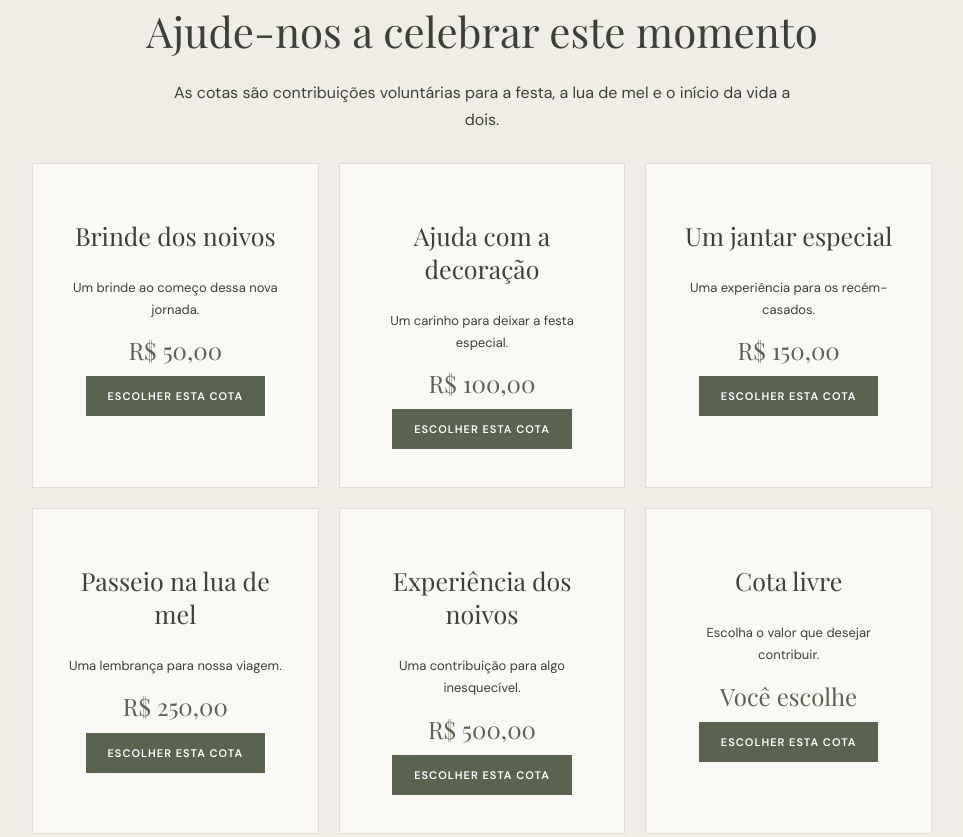
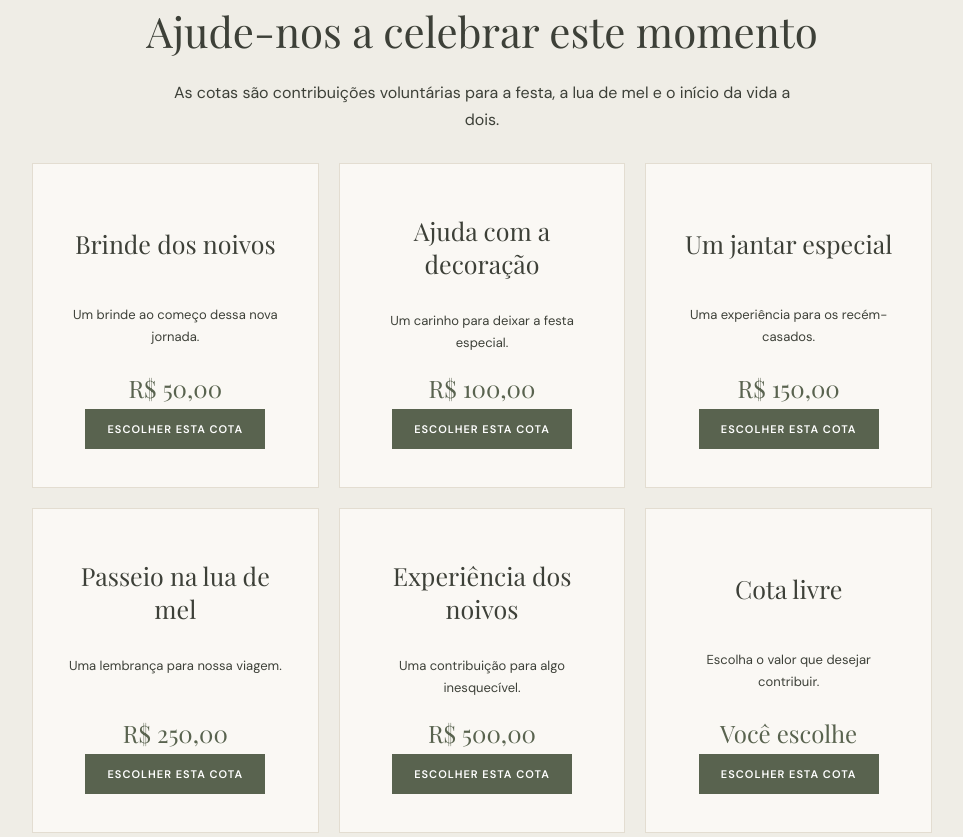
Before and after one commit to BrunoCouto1/Casamento, a plain HTML site: page index.html in a window 1280 px wide. Shown: the part 3613-4450 px from the top of the page, without its empty margins (158-1121 px from the left). Drawn offline with nearby package versions, Linux system fonts and the light colour scheme.

Commit message:
Update styles.css

```diff
--- a/styles.css
+++ b/styles.css
@@ -541,3 +541,38 @@ dialog h2 {
     transition-duration: .01ms !important;
   }
 }
+
+/* ALINHAMENTO DOS CARDS DE PRESENTES */
+.gift {
+  display: flex;
+  flex-direction: column;
+  align-items: center;
+  height: 100%;
+  min-height: 325px;
+}
+
+.gift h3 {
+  min-height: 60px;
+  display: flex;
+  align-items: center;
+  justify-content: center;
+  margin: 20px 0;
+}
+
+.gift p {
+  min-height: 42px;
+  margin: 10px 0;
+}
+
+.gift strong {
+  margin-top: auto;
+  min-height: 42px;
+  display: flex;
+  align-items: center;
+  justify-content: center;
+}
+
+.gift .btn {
+  margin-top: 0;
+  min-width: 180px;
+}
```
